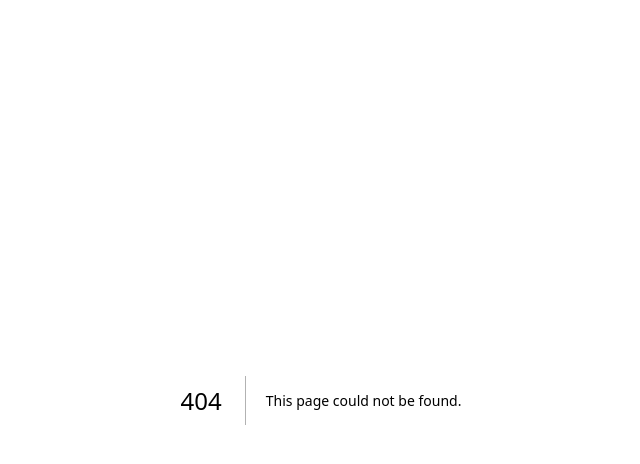
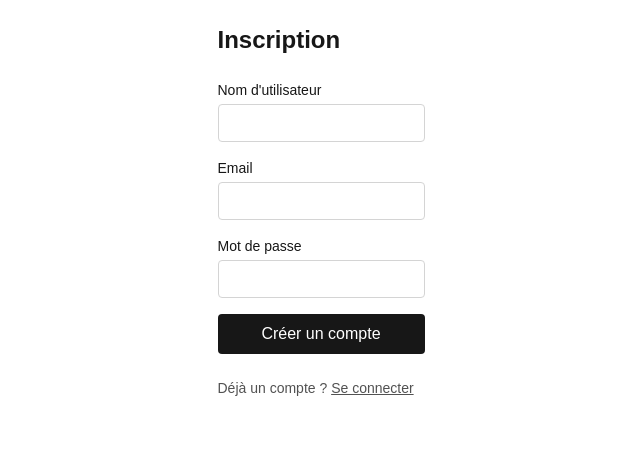
Before and after one commit to roronoa-kenzo/Akibacard, a Next.js app: page /register in a window 1280 px wide. Before the commit this address had no page. Shown: the top 464 px of the page, without its empty margins (319-959 px from the left). Built offline with nearby package versions, Linux system fonts and the light colour scheme; no server answers.

Commit message:
feat(auth): add Supabase auth with landing and dashboard
- add login and register pages
- add public home page and protected dashboard route
- add Supabase client and header components
- update gitignore to exclude env files

```diff
--- /dev/null
+++ b/app/dashboard/page.tsx
@@ -0,0 +1,52 @@
+'use client'
+
+import { useRouter } from 'next/navigation'
+import { useEffect, useState } from 'react'
+import type { User } from '@supabase/supabase-js'
+import { DashboardHeader } from '../../components/DashboardHeader'
+import { supabase } from '../../lib/supabase'
+
+export default function DashboardPage() {
+  const router = useRouter()
+  const [user, setUser] = useState<User | null>(null)
+  const [checking, setChecking] = useState(true)
+
+  useEffect(() => {
+    const initAuth = async () => {
+      const { data } = await supabase.auth.getSession()
+
+      if (!data.session) {
+        router.replace('/')
+        return
+      }
+
+      setUser(data.session.user)
+      setChecking(false)
+    }
+
+    initAuth()
+
+    const {
+      data: { subscription },
+    } = supabase.auth.onAuthStateChange((_event, session) => {
+      if (!session) {
+        router.replace('/')
+        return
+      }
+      setUser(session.user)
+    })
+
+    return () => subscription.unsubscribe()
+  }, [router])
+
+  if (checking) {
+    return null
+  }
+
+  return (
+    <>
+      <DashboardHeader email={user?.email} />
+      <main />
+    </>
+  )
+}
--- a/app/layout.tsx
+++ b/app/layout.tsx
@@ -13,8 +13,8 @@ const geistMono = Geist_Mono({
 });
 
 export const metadata: Metadata = {
-  title: "Create Next App",
-  description: "Generated by create next app",
+  title: "Akibacard",
+  description: "Collection et échange de cartes TCG",
 };
 
 export default function RootLayout({
--- /dev/null
+++ b/app/login/page.tsx
@@ -0,0 +1,80 @@
+'use client'
+
+import Link from 'next/link'
+import { useRouter } from 'next/navigation'
+import { FormEvent, useState } from 'react'
+import { supabase } from '../../lib/supabase'
+
+export default function LoginPage() {
+  const router = useRouter()
+  const [email, setEmail] = useState('')
+  const [password, setPassword] = useState('')
+  const [error, setError] = useState<string | null>(null)
+  const [loading, setLoading] = useState(false)
+
+  const handleSubmit = async (e: FormEvent) => {
+    e.preventDefault()
+    setError(null)
+    setLoading(true)
+
+    const { error } = await supabase.auth.signInWithPassword({ email, password })
+
+    setLoading(false)
+
+    if (error) {
+      setError(error.message)
+      return
+    }
+
+    router.push('/dashboard')
+    router.refresh()
+  }
+
+  return (
+    <main className="mx-auto flex min-h-full max-w-md flex-col justify-center gap-6 p-6">
+      <h1 className="text-2xl font-semibold">Connexion</h1>
+
+      <form onSubmit={handleSubmit} className="flex flex-col gap-4">
+        <label className="flex flex-col gap-1 text-sm">
+          Email
+          <input
+            type="email"
+            required
+            value={email}
+            onChange={(e) => setEmail(e.target.value)}
+            className="rounded border border-neutral-300 px-3 py-2 dark:border-neutral-700 dark:bg-neutral-900"
+          />
+        </label>
+
+        <label className="flex flex-col gap-1 text-sm">
+          Mot de passe
+          <input
+            type="password"
+            required
+            minLength={6}
+            value={password}
+            onChange={(e) => setPassword(e.target.value)}
+            className="rounded border border-neutral-300 px-3 py-2 dark:border-neutral-700 dark:bg-neutral-900"
+          />
+        </label>
+
+        {error && <p className="text-sm text-red-600">{error}</p>}
+
+        <button
+          type="submit"
+          disabled={loading}
+          className="rounded bg-neutral-900 px-4 py-2 text-white disabled:opacity-50 dark:bg-neutral-100 dark:text-neutral-900"
+        >
+          {loading ? 'Connexion…' : 'Se connecter'}
+        </button>
+      </form>
+
+      <p className="text-sm text-neutral-600 dark:text-neutral-400">
+        Pas de compte ?{' '}
+        <Link href="/register" className="underline">
+          S&apos;inscrire
+        </Link>
+      </p>
+    </main>
+  )
+}
--- a/app/page.tsx
+++ b/app/page.tsx
@@ -1,65 +1,71 @@
-import Image from "next/image";
+'use client'
 
-export default function Home() {
+import Link from 'next/link'
+import { useRouter } from 'next/navigation'
+import { useEffect, useState } from 'react'
+import { PublicHeader } from '../components/PublicHeader'
+import { supabase } from '../lib/supabase'
+
+export default function HomePage() {
+  const router = useRouter()
+  const [checking, setChecking] = useState(true)
+
+  useEffect(() => {
+    const checkSession = async () => {
+      const { data } = await supabase.auth.getSession()
+
+      if (data.session) {
+        router.replace('/dashboard')
+        return
+      }
+
+      setChecking(false)
+    }
+
+    checkSession()
+
+    const {
+      data: { subscription },
+    } = supabase.auth.onAuthStateChange((_event, session) => {
+      if (session) {
+        router.replace('/dashboard')
+      }
+    })
+
+    return () => subscription.unsubscribe()
+  }, [router])
+
+  if (checking) {
+    return null
+  }
+
   return (
-    <div className="flex flex-col flex-1 items-center justify-center bg-zinc-50 font-sans dark:bg-black">
-      <main className="flex flex-1 w-full max-w-3xl flex-col items-center justify-between py-32 px-16 bg-white dark:bg-black sm:items-start">
-        <Image
-          className="dark:invert"
-          src="/next.svg"
-          alt="Next.js logo"
-          width={100}
-          height={20}
-          priority
-        />
-        <div className="flex flex-col items-center gap-6 text-center sm:items-start sm:text-left">
-          <h1 className="max-w-xs text-3xl font-semibold leading-10 tracking-tight text-black dark:text-zinc-50">
-            To get started, edit the page.tsx file.
-          </h1>
-          <p className="max-w-md text-lg leading-8 text-zinc-600 dark:text-zinc-400">
-            Looking for a starting point or more instructions? Head over to{" "}
-            <a
-              href="https://vercel.com/templates?framework=next.js&utm_source=create-next-app&utm_medium=appdir-template-tw&utm_campaign=create-next-app"
-              className="font-medium text-zinc-950 dark:text-zinc-50"
-            >
-              Templates
-            </a>{" "}
-            or the{" "}
-            <a
-              href="https://nextjs.org/learn?utm_source=create-next-app&utm_medium=appdir-template-tw&utm_campaign=create-next-app"
-              className="font-medium text-zinc-950 dark:text-zinc-50"
-            >
-              Learning
-            </a>{" "}
-            center.
+    <>
+      <PublicHeader />
+
+      <main className="mx-auto flex max-w-2xl flex-col gap-8 p-8">
+        <section className="flex flex-col gap-4">
+          <h1 className="text-4xl font-bold tracking-tight">Akibacard</h1>
+          <p className="text-lg text-neutral-600 dark:text-neutral-400">
+            Collectionnez, échangez et gérez vos cartes TCG au même endroit.
           </p>
-        </div>
-        <div className="flex flex-col gap-4 text-base font-medium sm:flex-row">
-          <a
-            className="flex h-12 w-full items-center justify-center gap-2 rounded-full bg-foreground px-5 text-background transition-colors hover:bg-[#383838] dark:hover:bg-[#ccc] md:w-[158px]"
-            href="https://vercel.com/new?utm_source=create-next-app&utm_medium=appdir-template-tw&utm_campaign=create-next-app"
-            target="_blank"
-            rel="noopener noreferrer"
+        </section>
+
+        <section className="flex flex-wrap gap-3">
+          <Link
+            href="/register"
+            className="rounded bg-neutral-900 px-5 py-2.5 text-sm text-white dark:bg-neutral-100 dark:text-neutral-900"
           >
-            <Image
-              className="dark:invert"
-              src="/vercel.svg"
-              alt="Vercel logomark"
-              width={16}
-              height={16}
-            />
-            Deploy Now
-          </a>
-          <a
-            className="flex h-12 w-full items-center justify-center rounded-full border border-solid border-black/[.08] px-5 transition-colors hover:border-transparent hover:bg-black/[.04] dark:border-white/[.145] dark:hover:bg-[#1a1a1a] md:w-[158px]"
-            href="https://nextjs.org/docs?utm_source=create-next-app&utm_medium=appdir-template-tw&utm_campaign=create-next-app"
-            target="_blank"
-            rel="noopener noreferrer"
+            Créer un compte
+          </Link>
+          <Link
+            href="/login"
+            className="rounded border border-neutral-300 px-5 py-2.5 text-sm dark:border-neutral-700"
           >
-            Documentation
-          </a>
-        </div>
+            Se connecter
+          </Link>
+        </section>
       </main>
-    </div>
-  );
+    </>
+  )
 }
--- /dev/null
+++ b/app/register/page.tsx
@@ -0,0 +1,111 @@
+'use client'
+
+import Link from 'next/link'
+import { useRouter } from 'next/navigation'
+import { FormEvent, useState } from 'react'
+import { supabase } from '../../lib/supabase'
+
+export default function RegisterPage() {
+  const router = useRouter()
+  const [username, setUsername] = useState('')
+  const [email, setEmail] = useState('')
+  const [password, setPassword] = useState('')
+  const [error, setError] = useState<string | null>(null)
+  const [message, setMessage] = useState<string | null>(null)
+  const [loading, setLoading] = useState(false)
+
+  const handleSubmit = async (e: FormEvent) => {
+    e.preventDefault()
+    setError(null)
+    setMessage(null)
+    setLoading(true)
+
+    const { data, error } = await supabase.auth.signUp({
+      email,
+      password,
+      options: {
+        data: { username: username.trim() },
+      },
+    })
+
+    setLoading(false)
+
+    if (error) {
+      setError(error.message)
+      return
+    }
+
+    if (data.session) {
+      router.push('/dashboard')
+      router.refresh()
+      return
+    }
+
+    setMessage(
+      'Compte créé. Vérifiez votre email pour confirmer l’inscription, puis connectez-vous.'
+    )
+  }
+
+  return (
+    <main className="mx-auto flex min-h-full max-w-md flex-col justify-center gap-6 p-6">
+      <h1 className="text-2xl font-semibold">Inscription</h1>
+
+      <form onSubmit={handleSubmit} className="flex flex-col gap-4">
+        <label className="flex flex-col gap-1 text-sm">
+          Nom d&apos;utilisateur
+          <input
+            type="text"
+            required
+            minLength={3}
+            pattern="[a-zA-Z0-9_]+"
+            title="Lettres, chiffres et underscore uniquement"
+            value={username}
+            onChange={(e) => setUsername(e.target.value)}
+            className="rounded border border-neutral-300 px-3 py-2 dark:border-neutral-700 dark:bg-neutral-900"
+          />
+        </label>
+
+        <label className="flex flex-col gap-1 text-sm">
+          Email
+          <input
+            type="email"
+            required
+            value={email}
+            onChange={(e) => setEmail(e.target.value)}
+            className="rounded border border-neutral-300 px-3 py-2 dark:border-neutral-700 dark:bg-neutral-900"
+          />
+        </label>
+
+        <label className="flex flex-col gap-1 text-sm">
+          Mot de passe
+          <input
+            type="password"
+            required
+            minLength={6}
+            value={password}
+            onChange={(e) => setPassword(e.target.value)}
+            className="rounded border border-neutral-300 px-3 py-2 dark:border-neutral-700 dark:bg-neutral-900"
+          />
+        </label>
+
+        {error && <p className="text-sm text-red-600">{error}</p>}
+        {message && <p className="text-sm text-green-700 dark:text-green-400">{message}</p>}
+
+        <button
+          type="submit"
+          disabled={loading}
+          className="rounded bg-neutral-900 px-4 py-2 text-white disabled:opacity-50 dark:bg-neutral-100 dark:text-neutral-900"
+        >
+          {loading ? 'Création…' : 'Créer un compte'}
+        </button>
+      </form>
+
+      <p className="text-sm text-neutral-600 dark:text-neutral-400">
+        Déjà un compte ?{' '}
+        <Link href="/login" className="underline">
+          Se connecter
+        </Link>
+      </p>
+    </main>
+  )
+}
--- /dev/null
+++ b/components/DashboardHeader.tsx
@@ -0,0 +1,35 @@
+'use client'
+
+import Link from 'next/link'
+import { useRouter } from 'next/navigation'
+import { supabase } from '../lib/supabase'
+
+type DashboardHeaderProps = {
+  email?: string | null
+}
+
+export function DashboardHeader({ email }: DashboardHeaderProps) {
+  const router = useRouter()
+
+  const handleLogout = async () => {
+    await supabase.auth.signOut()
+    router.push('/')
+    router.refresh()
+  }
+
+  return (
+    <header className="flex items-center justify-between gap-4 border-b border-neutral-200 p-4 dark:border-neutral-800">
+      <Link href="/dashboard" className="font-semibold">
+        Akibacard
+      </Link>
+      <nav className="flex items-center gap-3 text-sm">
+        {email && (
+          <span className="text-neutral-600 dark:text-neutral-400">{email}</span>
+        )}
+        <button type="button" onClick={handleLogout} className="underline">
+          Déconnexion
+        </button>
+      </nav>
+    </header>
+  )
+}
--- /dev/null
+++ b/components/PublicHeader.tsx
@@ -0,0 +1,19 @@
+import Link from 'next/link'
+
+export function PublicHeader() {
+  return (
+    <header className="flex items-center justify-between gap-4 border-b border-neutral-200 p-4 dark:border-neutral-800">
+      <Link href="/" className="font-semibold">
+        Akibacard
+      </Link>
+      <nav className="flex items-center gap-3 text-sm">
+        <Link href="/login" className="underline">
+          Connexion
+        </Link>
+        <Link href="/register" className="underline">
+          Inscription
+        </Link>
+      </nav>
+    </header>
+  )
+}
--- /dev/null
+++ b/lib/supabase.js
@@ -0,0 +1,6 @@
+import { createClient } from '@supabase/supabase-js'
+
+export const supabase = createClient(
+  process.env.NEXT_PUBLIC_SUPABASE_URL,
+  process.env.NEXT_PUBLIC_SUPABASE_ANON_KEY
+)
```
Also changed, not shown: 1 other file (tests, documents, lock files or other folders).
